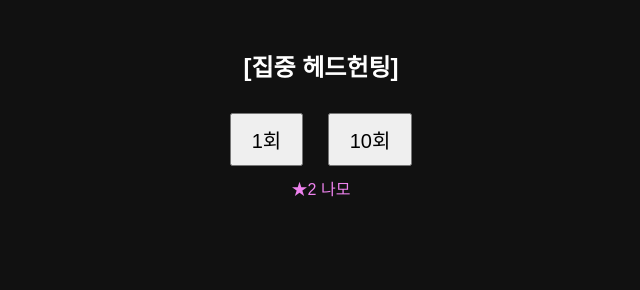
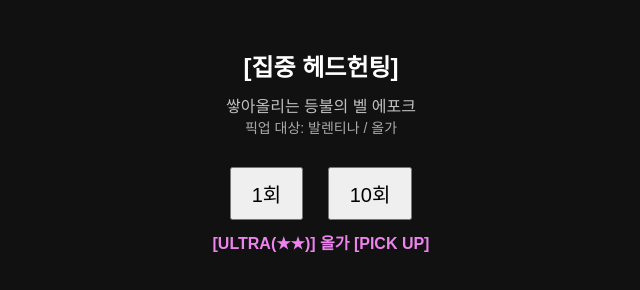
Before and after one commit to Zambaboy1234/lanterngatcha, a plain HTML site: page index.html in a window 1280 px wide. Both pictures are taken after a click on the button "1회". Shown: the whole page, without its empty margins (319-959 px from the left). Drawn offline with Linux system fonts and the light colour scheme.

Commit message:
Update index.html

```diff
--- a/index.html
+++ b/index.html
@@ -3,20 +3,52 @@
 <head>
 <meta charset="UTF-8">
 <title>집중 헤드헌팅</title>
+
 <style>
-body { font-family:sans-serif; text-align:center; padding:20px; background:#111; color:white; }
-button { font-size:20px; padding:10px 20px; margin:10px; }
+body {
+    font-family: sans-serif;
+    text-align: center;
+    padding: 20px;
+    background: #111;
+    color: white;
+}
 
-.infra { color:red; }
-.ultra { color:violet; }
-.lumen { color:silver; }
+button {
+    font-size: 20px;
+    padding: 10px 20px;
+    margin: 10px;
+}
 
-.pickupMark { font-weight:bold; }
+.infra { color: red; }
+.ultra { color: violet; }
+.lumen { color: silver; }
+
+.pickupMark {
+    font-weight: bold;
+}
+
+.subtitle {
+    font-size: 14px;
+    color: #aaa;
+    margin-top: -10px;
+    margin-bottom: 20px;
+}
+
+.bannerTitle {
+    font-size: 16px;
+    color: silver;
+}
 </style>
 </head>
+
 <body>
 
 <h2>[집중 헤드헌팅]</h2>
+
+<div class="subtitle">
+<span class="bannerTitle">쌓아올리는 등불의 벨 에포크</span><br>
+픽업 대상: 발렌티나 / 올가
+</div>
 
 <button onclick="pull(1)">1회</button>
 <button onclick="pull(10)">10회</button>
@@ -27,7 +59,6 @@ button { font-size:20px; padding:10px 20px; margin:10px; }
 
 // ======================
 // 캐릭터 DB
-// weight 기본값은 1
 // ======================
 
 let DB = [
@@ -53,22 +84,25 @@ let DB = [
 ];
 
 // ======================
-// 현재 픽업 지정
+// 현재 픽업 설정
 // ======================
 
 let PICKUP_3 = "발렌티나";
-let PICKUP_2 = "none";
+let PICKUP_2 = "올가";
 
-// 픽업 가중치 설정
+// ======================
+// 픽업 가중치 적용
+// ======================
+
 function applyPickupWeights(){
     DB.forEach(c => {
-        c.weight = 1; // 초기화
+        c.weight = 1;
 
-        if(c.name === PICKUP_3){
-            c.weight = 5; // 3성 픽업 가중치 증가
+        if(PICKUP_3 && c.name === PICKUP_3){
+            c.weight = 5;
         }
-        if(c.name === PICKUP_2){
-            c.weight = 4; // 2성 픽업 가중치 증가
+        if(PICKUP_2 && c.name === PICKUP_2){
+            c.weight = 4;
         }
     });
 }
@@ -91,7 +125,6 @@ function rollRarity(){
 // ======================
 
 function weightedRandom(pool){
-
     let totalWeight = pool.reduce((sum,c)=>sum+c.weight,0);
     let r = Math.random() * totalWeight;
 
@@ -112,7 +145,17 @@ function getClass(rarity){
 }
 
 // ======================
-// 뽑기
+// 등급 텍스트 (★ 표시)
+// ======================
+
+function getGradeText(rarity){
+    if(rarity === 3) return "[LUMEN(★★★)]";
+    if(rarity === 2) return "[ULTRA(★★)]";
+    return "[INFRA(★)]";
+}
+
+// ======================
+// 뽑기 실행
 // ======================
 
 function pull(times){
@@ -125,10 +168,13 @@ function pull(times){
         let pool = DB.filter(c => c.rarity === rarity);
         let char = weightedRandom(pool);
 
-        let isPickup = (char.name === PICKUP_3 || char.name === PICKUP_2);
+        let isPickup = (
+            (PICKUP_3 && char.name === PICKUP_3) ||
+            (PICKUP_2 && char.name === PICKUP_2)
+        );
 
         output += `<div class="${getClass(char.rarity)} ${isPickup ? 'pickupMark':''}">
-        ★${char.rarity} ${char.name} ${isPickup ? '[PICK UP]' : ''}
+        ${getGradeText(char.rarity)} ${char.name} ${isPickup ? '[PICK UP]' : ''}
         </div>`;
     }
 
```
